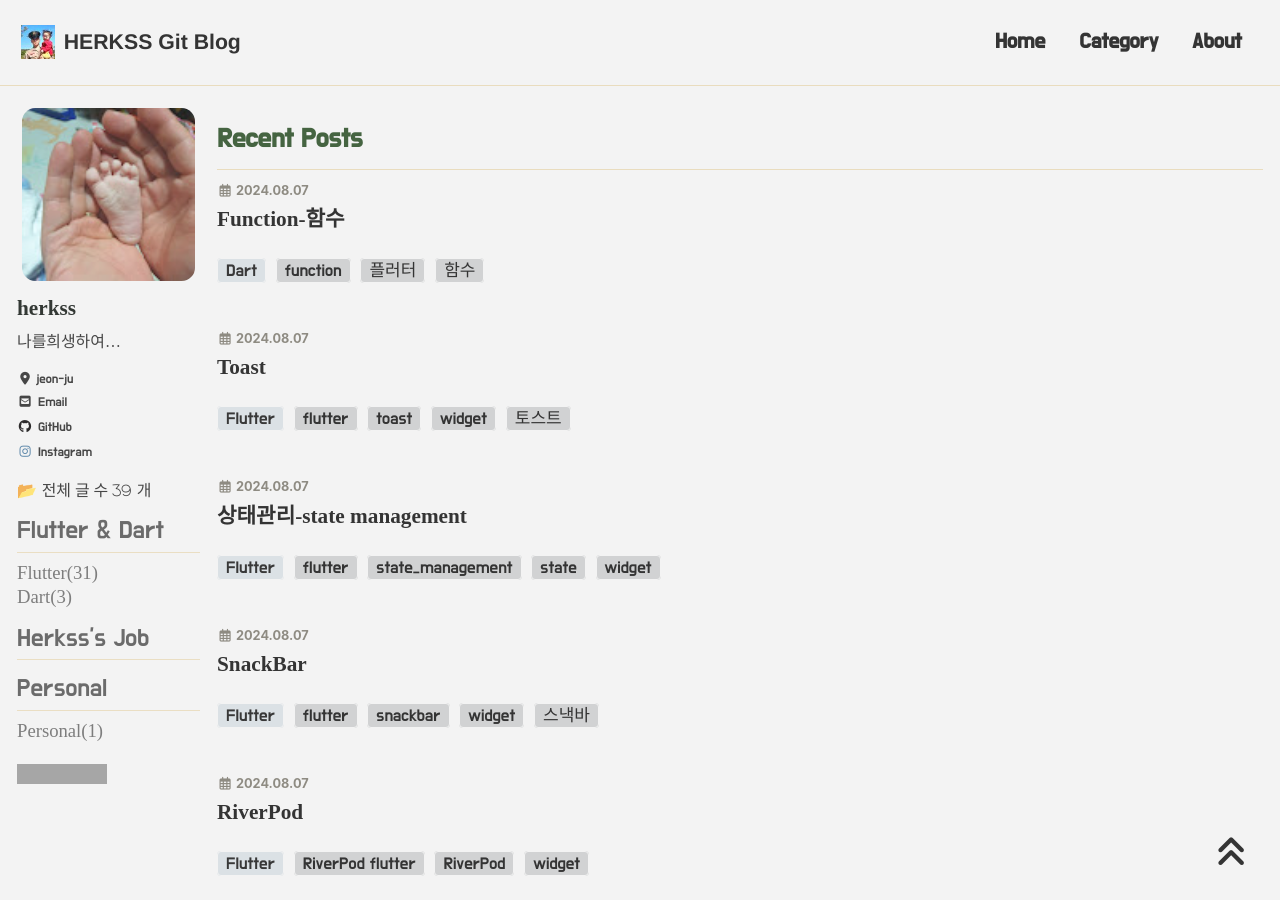
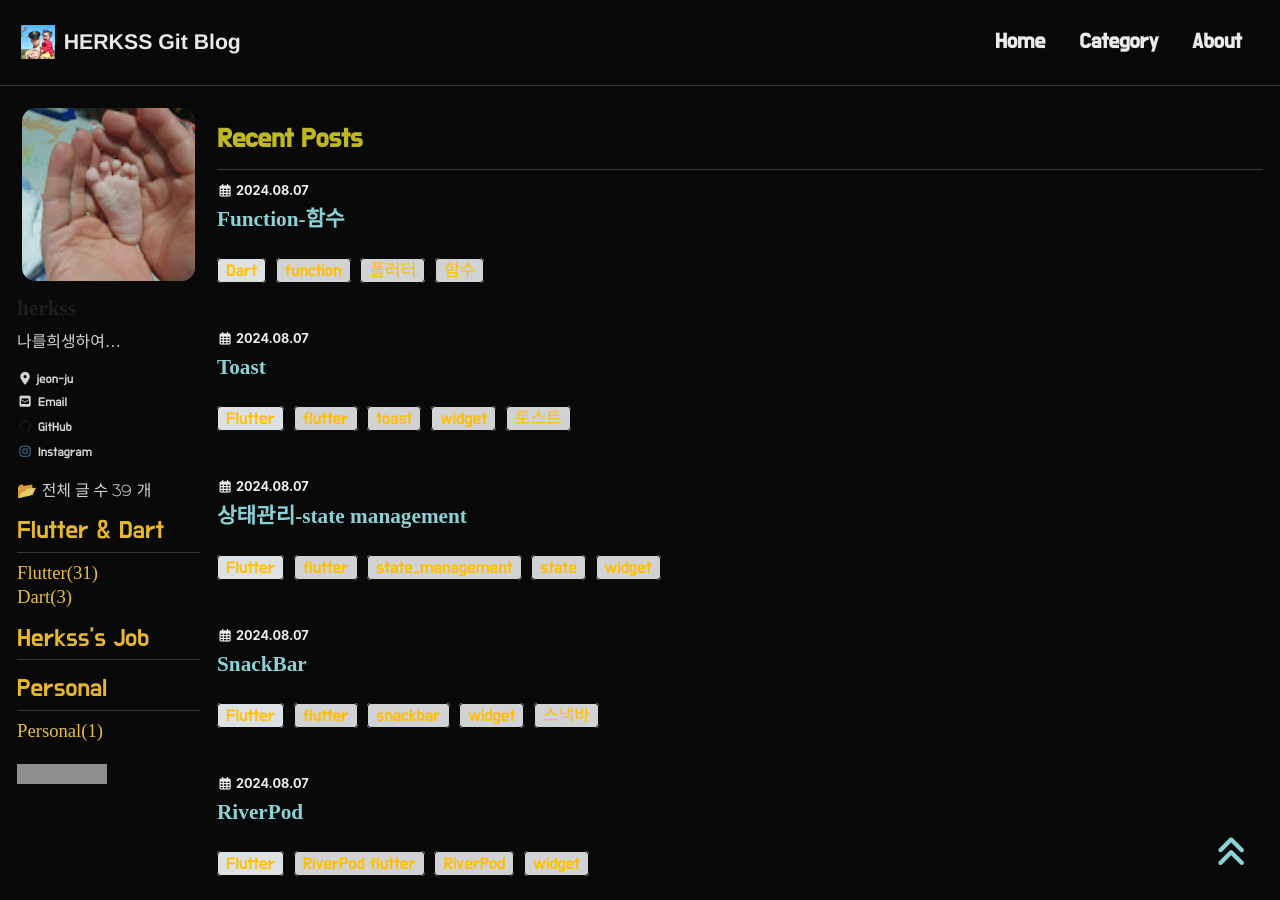
Before and after one commit to herkss/herkss.github.io, a Jekyll site: the page built from index.html, in a window 1280 px wide and 900 px high. Built offline with Jekyll 4.4.1, drawn with Linux system fonts in a browser that asks for light colours; cached includes are drawn as plain includes; nearby versions of some CDN libraries; some web fonts are replaced; the list of posts is cut into pages by our own code; comment, search, counter and statistics services are not loaded; grey boxes are pictures that could not be loaded.

Commit message:
Update _config.yml

```diff
--- a/_config.yml
+++ b/_config.yml
@@ -12,7 +12,7 @@
 
 # theme                  : "minimal-mistakes-jekyll"
 # remote_theme           : "mmistakes/minimal-mistakes"
-minimal_mistakes_skin    : "dirt" # "myskin" # "default"  "air", "aqua", "contrast", , "dirt", "neon", "mint", "plum", "sunrise"
+minimal_mistakes_skin    : "dark" # "myskin" # "default"  "air", "aqua", "contrast", , "dirt", "neon", "mint", "plum", "sunrise"
 
 locale                   : "ko-KR" # 블로그 사용 언어
 title                    : "HERKSS Git Blog" # 블로그 타이틀
```
